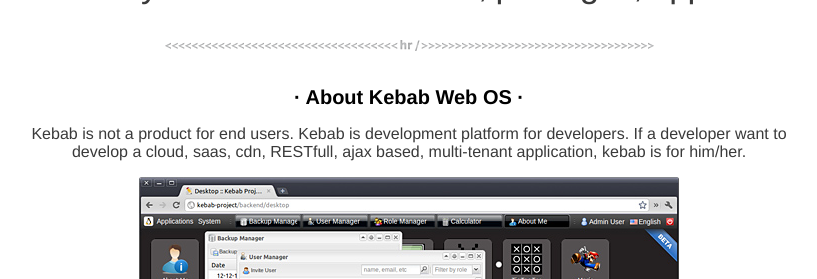
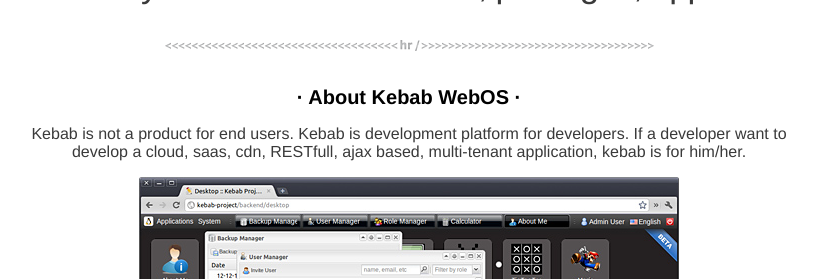
Before and after one commit to lab2023/kebab-project.com, a Jekyll site: the page built from about.html, in a window 1280 px wide and 900 px high, cut to the strip 324-603 px from the top of the window. Shown: the whole strip, without its empty margins (231-1048 px from the left). Built offline with Jekyll 4.4.1, drawn with Linux system fonts in a browser that asks for light colours; some web fonts are replaced.

Commit message:
Typo fixed.

```diff
--- a/about.html
+++ b/about.html
@@ -1,5 +1,5 @@
 ---
-title: About Kebab Web OS
+title: About Kebab WebOS
 description: Kebab presents a cloud web os desktop and manages the your users &amp; roles data, privileges, apps.
 layout: default
 ---
@@ -11,7 +11,7 @@
     a cloud, saas, cdn, RESTfull, ajax based, multi-tenant application, kebab is for him/her.
 </p>
 
-<p><img src="/assets/images/screenshoot.jpg" /></p>
+<p><img src="/assets/images/screenshoot.jpg" alt="Kebab WebOS screenshoot"/></p>
 
 <p>
     We develops Kebab for us! We wanted a platform which helps us easily, faster,<br/> not hurt when developing web applications.
```
